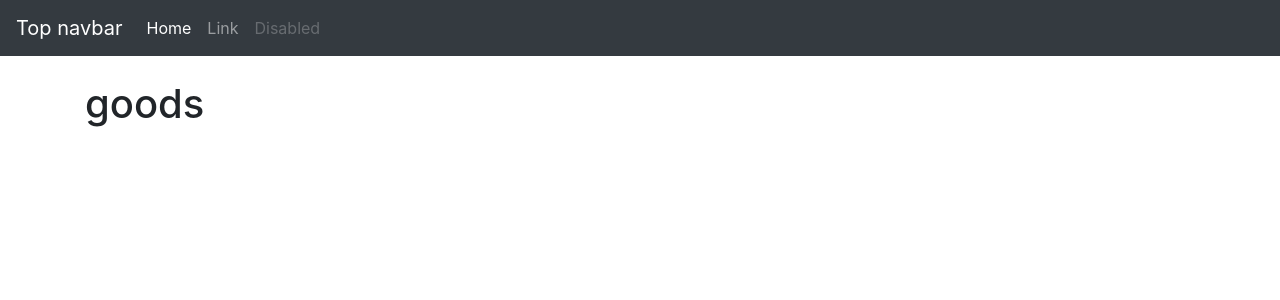
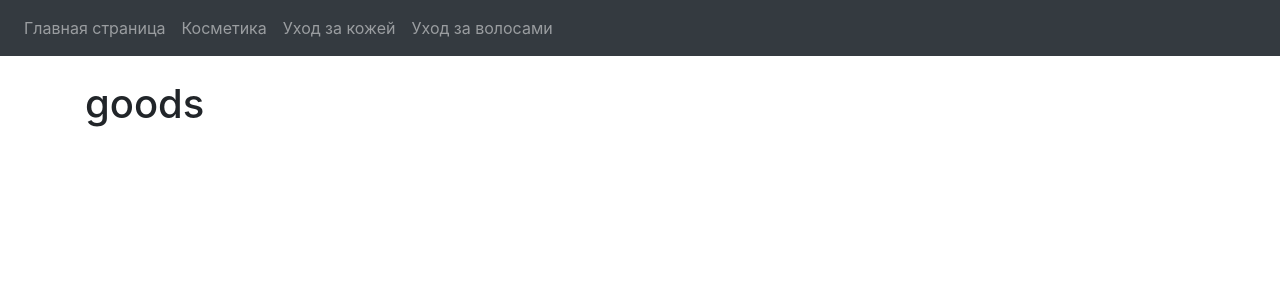
Before and after one commit to tiraill/flask_store, a Flask app: page /goods in a window 1280 px wide. Shown: the top 300 px of the page. Run offline with Flask 2, Linux system fonts and the light colour scheme; data that the repository does not hold is empty; some libraries are stand-ins or nearby versions.

Commit message:
Добавлена навигация

```diff
--- a/store_app/templates/layout.html
+++ b/store_app/templates/layout.html
@@ -12,20 +12,22 @@
   </head>
   <body>
     <nav class="navbar navbar-expand-md navbar-dark bg-dark mb-4">
-      <a class="navbar-brand" href="#">Top navbar</a>
       <button class="navbar-toggler" type="button" data-toggle="collapse" data-target="#navbarCollapse" aria-controls="navbarCollapse" aria-expanded="false" aria-label="Toggle navigation">
         <span class="navbar-toggler-icon"></span>
       </button>
       <div class="collapse navbar-collapse" id="navbarCollapse">
         <ul class="navbar-nav mr-auto">
-          <li class="nav-item active">
-            <a class="nav-link" href="#">Home <span class="sr-only">(current)</span></a>
+          <li class="nav-item">
+              <a class="nav-link" href="/">Главная страница</a>
           </li>
           <li class="nav-item">
-            <a class="nav-link" href="#">Link</a>
+            <a class="nav-link" href="/goods">Косметика</a>
           </li>
           <li class="nav-item">
-            <a class="nav-link disabled" href="#" tabindex="-1" aria-disabled="true">Disabled</a>
+            <a class="nav-link" href="/users">Уход за кожей</a>
+          </li>
+          <li class="nav-item">
+            <a class="nav-link" href="/users">Уход за волосами</a>
           </li>
         </ul>
       </div>
```
